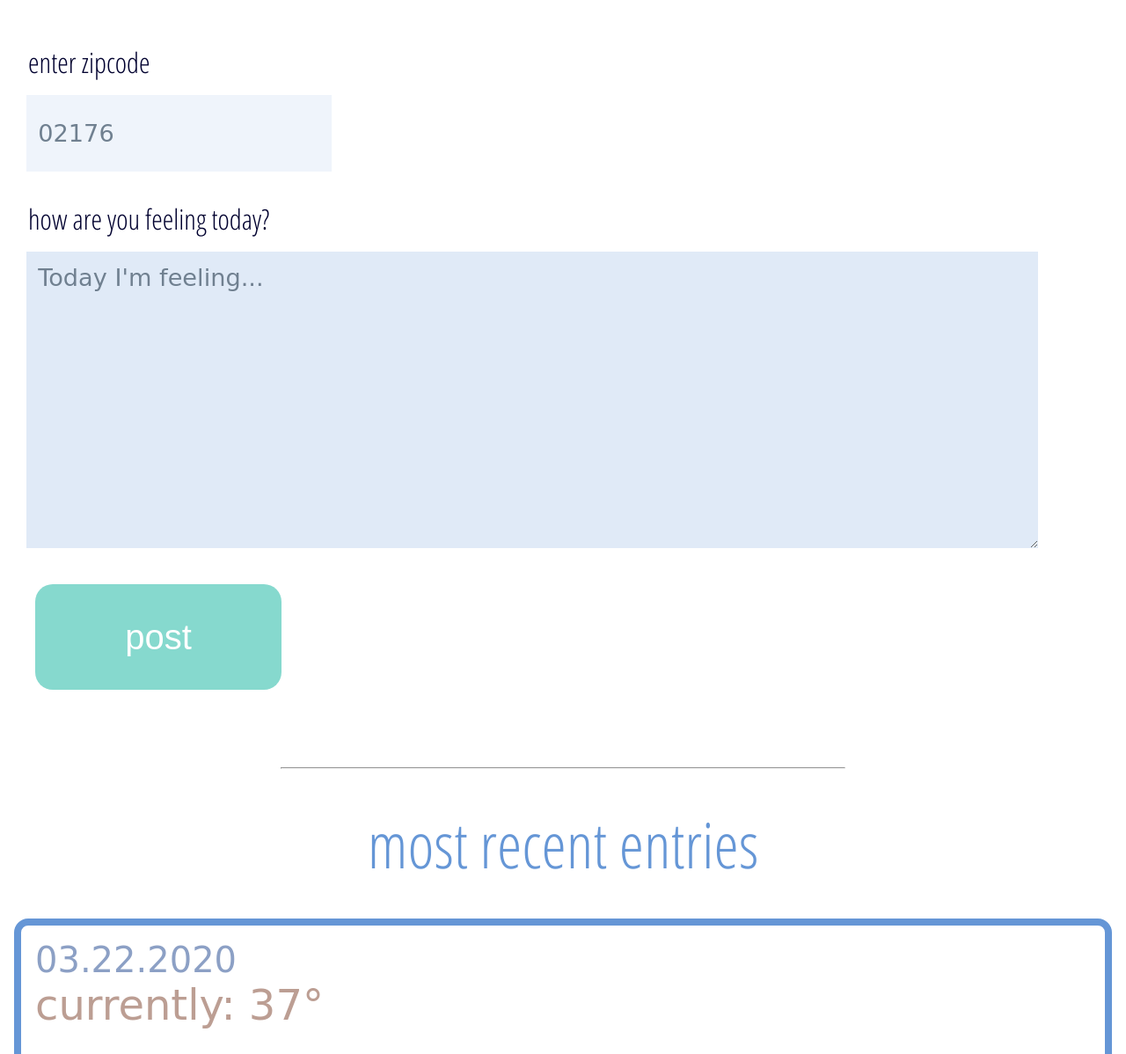
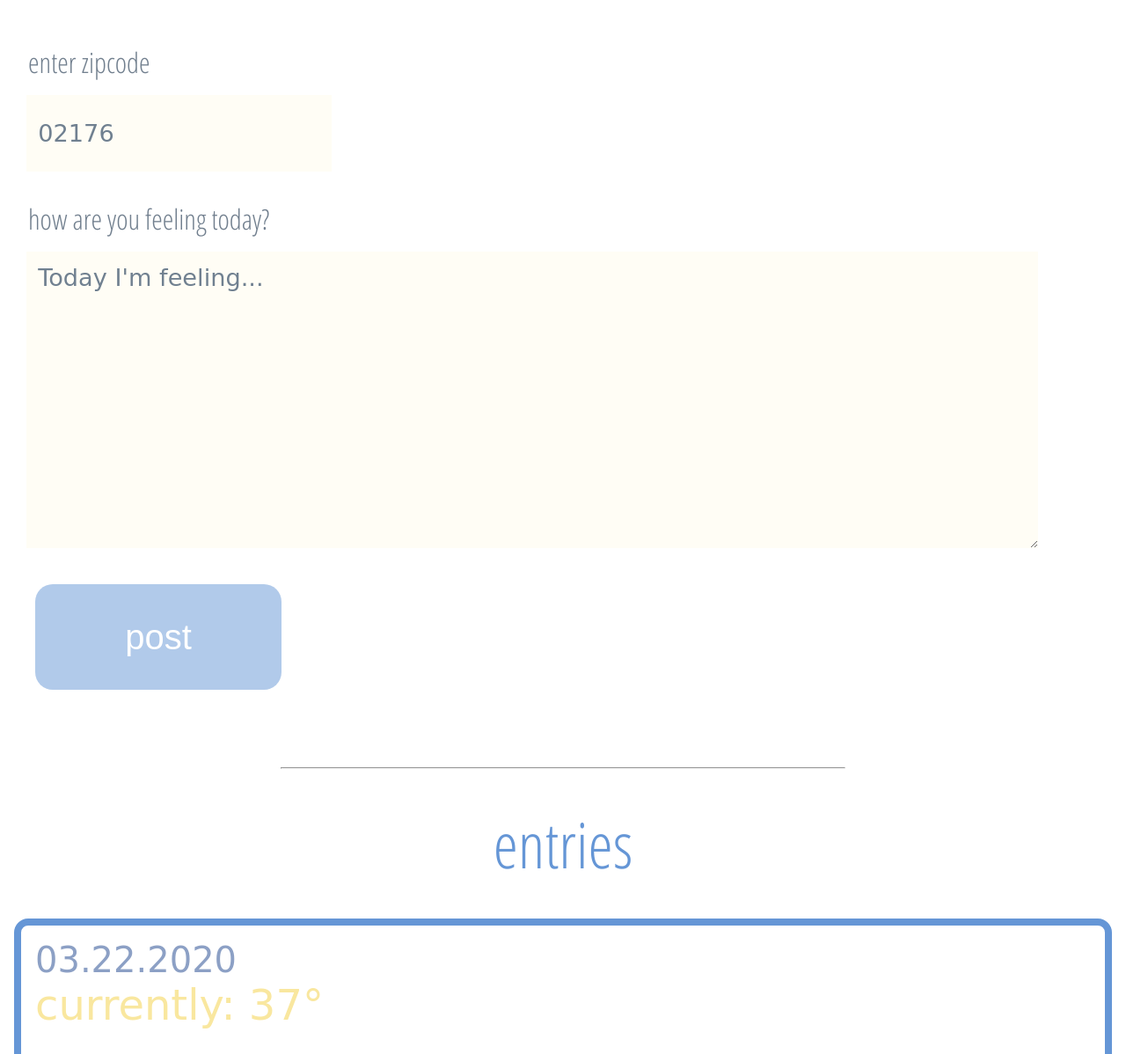
Before and after one commit to osborne7/weather-journal-min, a website: page website/index.html in a window 1280 px wide. Shown: the part 779-1977 px from the top of the page at 88% size. Drawn offline with Linux system fonts and the light colour scheme; a web font is replaced by a local one.

Commit message:
Styling and color changes

```diff
--- a/website/index.html
+++ b/website/index.html
@@ -28,7 +28,7 @@
     </div>
   <button id="generate" type="submit">post</button>
   <hr>
-  <div id="title">most recent entries</div>
+  <div id="title">entries</div>
     <div id="contain-entries" class="holder entry">
       <div class="entry-holder">
         <div class="date response">03.22.2020</div>
--- a/website/style.css
+++ b/website/style.css
@@ -50,7 +50,8 @@ body {
 
 .temp {
     font-size: 3em;
-    color: #bc9e93;
+    /* color: #bc9e93; */
+    color: rgb(249, 231, 159);
     font-family: 'Dawning of a New Day', cursive;
 
 }
@@ -115,7 +116,6 @@ body {
 
 hr {
     width: 50%;
-    /* color: rgb(101, 150, 214); */
     /* border-radius: 1em; */
 }
 
@@ -136,12 +136,16 @@ label {
     display: block;
     font-size: 2em;
     padding: 0.5em;
+    color: rgb(52, 73, 94, .7);
+
 }
 
 input {
     height: 60px;
     width: 320px;
-    background:rgba(101, 150, 214, 0.1);
+    /* background:rgba(101, 150, 214, 0.1); */
+    background: rgba(249, 231, 159, 0.1);
+
     color: #708090;
     font-size: 1.7em;
     /* font-family: 'Amatic SC', cursive; */
@@ -150,7 +154,9 @@ input {
 }
 
 #zip:hover, #feelings:hover {
-    background: rgba(205,227,230, 0.1);
+    /* background: rgba(205,227,230, 0.1); */
+    background: rgba(249, 231, 159, 0.3);
+
     transition: all 0.5s;
     /* border: .3px solid; */
 
@@ -166,8 +172,13 @@ input {
 button {
     width: 7em;
     height: 3em;
-    background: rgba(14, 179, 157, 0.5);
-    color: #8ca0c5;
+    /* background: rgba(14, 179, 157, 0.5); */
+    /* color: #8ca0c5; */
+    /* background: rgba(249, 231, 159, 0.7); */
+    /* background: rgba(52, 73, 94, .3); */
+    /* background: rgba(174, 213, 129, .4); */
+    /* background: rgba(38, 198, 218, .3); */
+    background: rgb(101, 150, 214, .5);
     font-size: 2.5em;
     /* font-family: 'Amatic SC', cursive; */
     /* font-family: 'Dawning of a New Day', cursive; */
@@ -176,10 +187,16 @@ button {
     margin: 0.5em 1em 2em 1em;
     border-radius: .5em;
     color: white;
+    /* color: rgb(184, 169, 169); */
 }
 
 button:hover {
-    background: rgba(34, 187, 149, 0.7);
+    /* background: rgba(34, 187, 149, 0.7); */
+    /* background: rgb(249, 231, 159); */
+    /* background: rgba(52, 73, 94, .7); */
+    /* background: rgba(174, 213, 129, .7); */
+    /* background: rgba(38, 198, 218, .5); */
+    background: rgb(101, 150, 214, .8);
     /* border: .1em solid rgb(228, 228, 93); */
     /* color: black; */
     transition: all 0.2s ease-in-out;
@@ -188,7 +205,9 @@ button:hover {
 
 textarea {
     padding: 0.5em;
-    background:rgba(101, 150, 214, 0.2);
+    /* background:rgba(101, 150, 214, 0.2); */
+    background: rgba(249, 231, 159, 0.1);
+
     color: #708090;
     font-size: 20px;
 }
```
